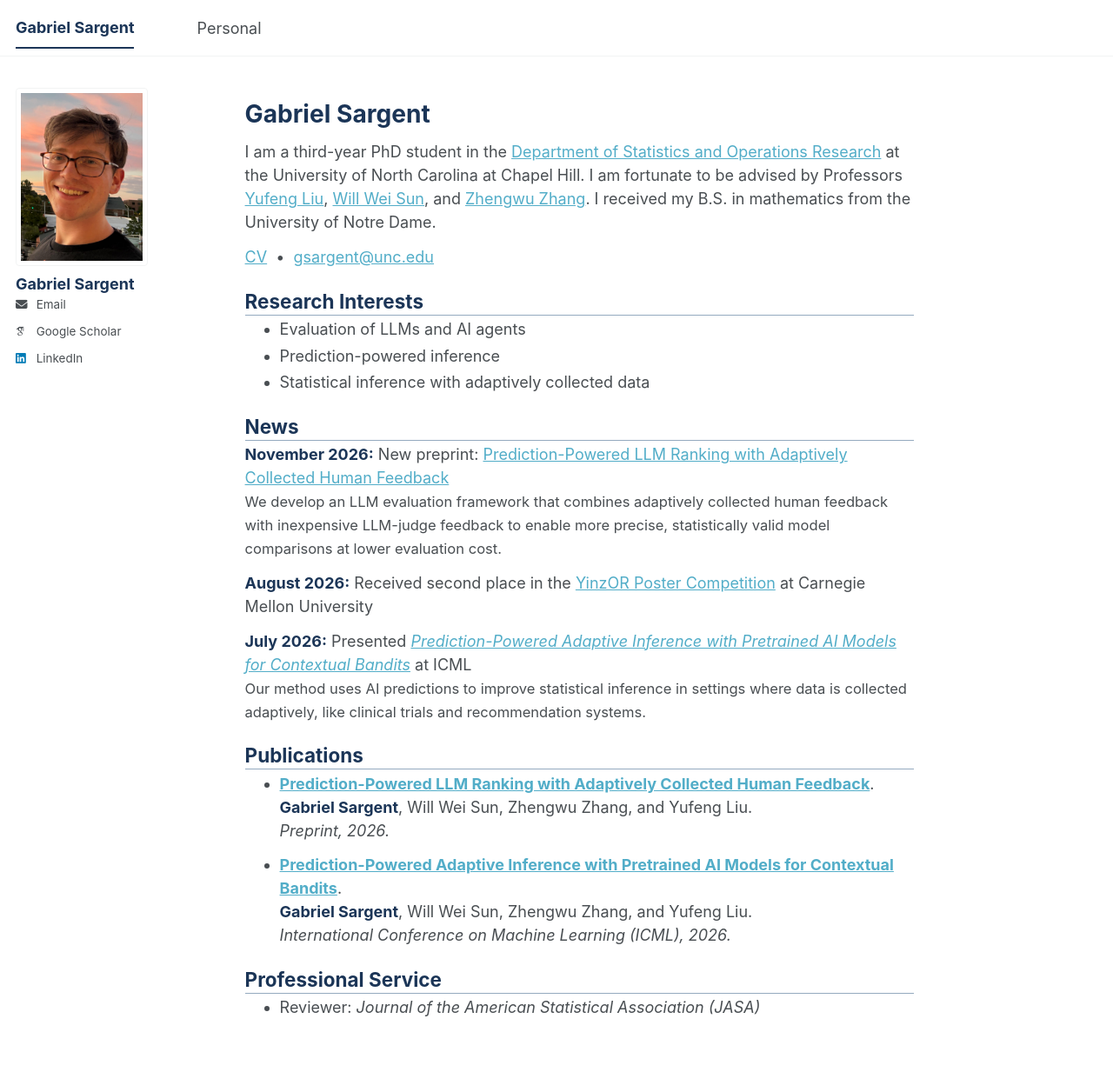
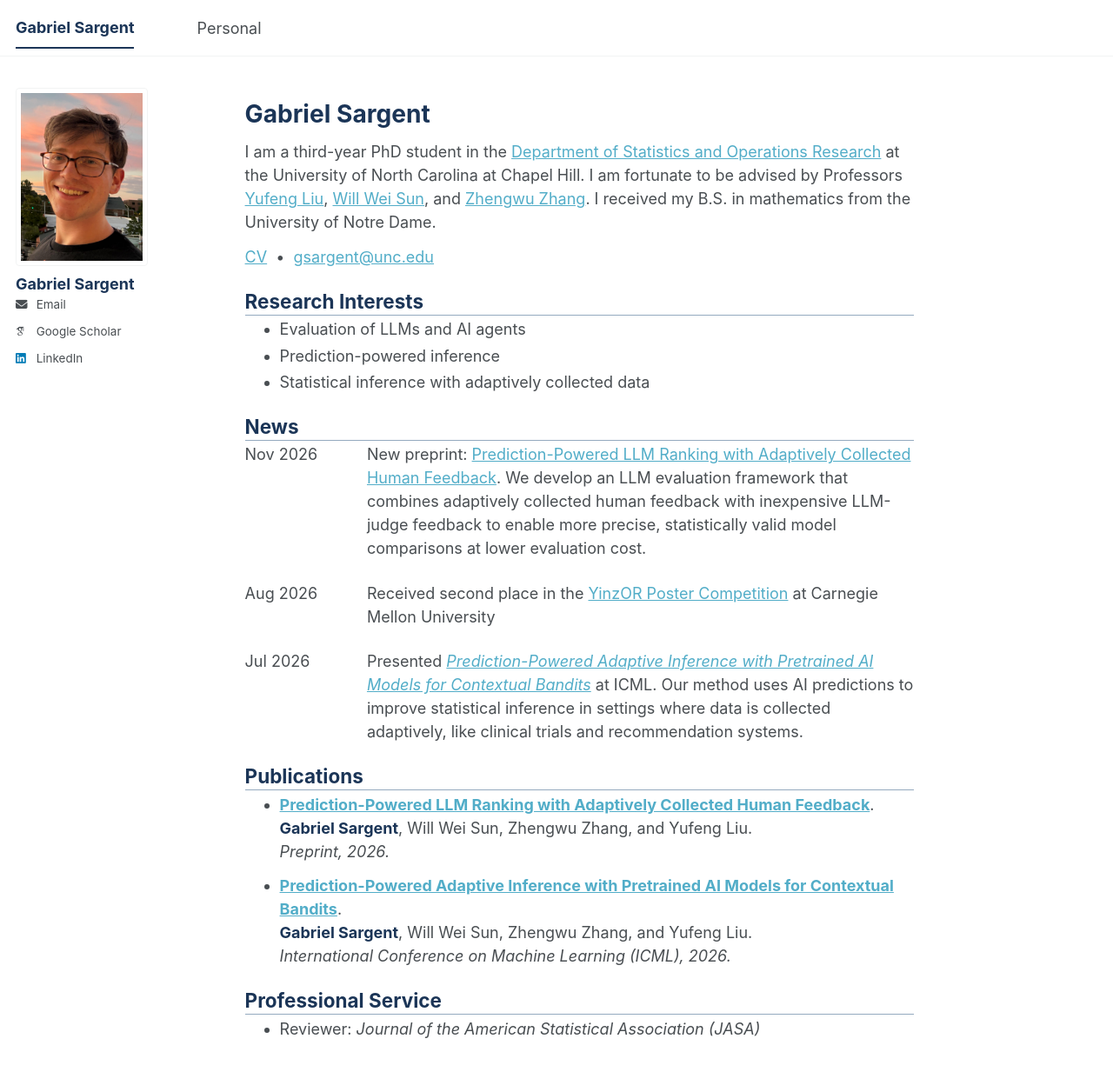
Before and after one commit to GabrielSargent/GabrielSargent.github.io, a Jekyll site: the page built from _pages/about.md, in a window 1280 px wide and 1234 px high. Shown: the whole window at 87% size. Built offline with Jekyll 4.4.1, drawn with Linux system fonts in a browser that asks for light colours; some web fonts are replaced; a script bundle is joined from its source files by our own code; library files that are not in the unit come from our copies.

Commit message:
Align news entries in compact date and content columns

```diff
--- a/_pages/about.md
+++ b/_pages/about.md
@@ -17,13 +17,21 @@ I am a third-year PhD student in the [Department of Statistics and Operations Re
 - Statistical inference with adaptively collected data
 
 ## News
-**November 2026:** New preprint: [Prediction-Powered LLM Ranking with Adaptively Collected Human Feedback](https://arxiv.org/abs/2611.13186)
-<span style="font-size: 0.92em;">We develop an LLM evaluation framework that combines adaptively collected human feedback with inexpensive LLM-judge feedback to enable more precise, statistically valid model comparisons at lower evaluation cost.</span>
 
-**August 2026:** Received second place in the [YinzOR Poster Competition](https://yinzor.cmuinforms.org/poster_competition/index.html) at Carnegie Mellon University
+<div style="display: flex; flex-wrap: wrap; column-gap: 1rem; row-gap: 0.15rem; margin-bottom: 1.35rem;">
+  <div style="flex: 0 0 6.8rem;">Nov 2026</div>
+  <div style="flex: 1 1 16rem;">New preprint: <a href="https://arxiv.org/abs/2611.13186">Prediction-Powered LLM Ranking with Adaptively Collected Human Feedback</a>. We develop an LLM evaluation framework that combines adaptively collected human feedback with inexpensive LLM-judge feedback to enable more precise, statistically valid model comparisons at lower evaluation cost.</div>
+</div>
 
-**July 2026:** Presented [*Prediction-Powered Adaptive Inference with Pretrained AI Models for Contextual Bandits*](https://raw.githubusercontent.com/mlresearch/v306/main/assets/sargent26a/sargent26a.pdf) at ICML
-<span style="font-size: 0.92em;">Our method uses AI predictions to improve statistical inference in settings where data is collected adaptively, like clinical trials and recommendation systems.</span>
+<div style="display: flex; flex-wrap: wrap; column-gap: 1rem; row-gap: 0.15rem; margin-bottom: 1.35rem;">
+  <div style="flex: 0 0 6.8rem;">Aug 2026</div>
+  <div style="flex: 1 1 16rem;">Received second place in the <a href="https://yinzor.cmuinforms.org/poster_competition/index.html">YinzOR Poster Competition</a> at Carnegie Mellon University</div>
+</div>
+
+<div style="display: flex; flex-wrap: wrap; column-gap: 1rem; row-gap: 0.15rem; margin-bottom: 1.35rem;">
+  <div style="flex: 0 0 6.8rem;">Jul 2026</div>
+  <div style="flex: 1 1 16rem;">Presented <a href="https://raw.githubusercontent.com/mlresearch/v306/main/assets/sargent26a/sargent26a.pdf"><em>Prediction-Powered Adaptive Inference with Pretrained AI Models for Contextual Bandits</em></a> at ICML. Our method uses AI predictions to improve statistical inference in settings where data is collected adaptively, like clinical trials and recommendation systems.</div>
+</div>
 
 ## Publications
 - **[Prediction-Powered LLM Ranking with Adaptively Collected Human Feedback](https://arxiv.org/abs/2611.13186)**.
```
